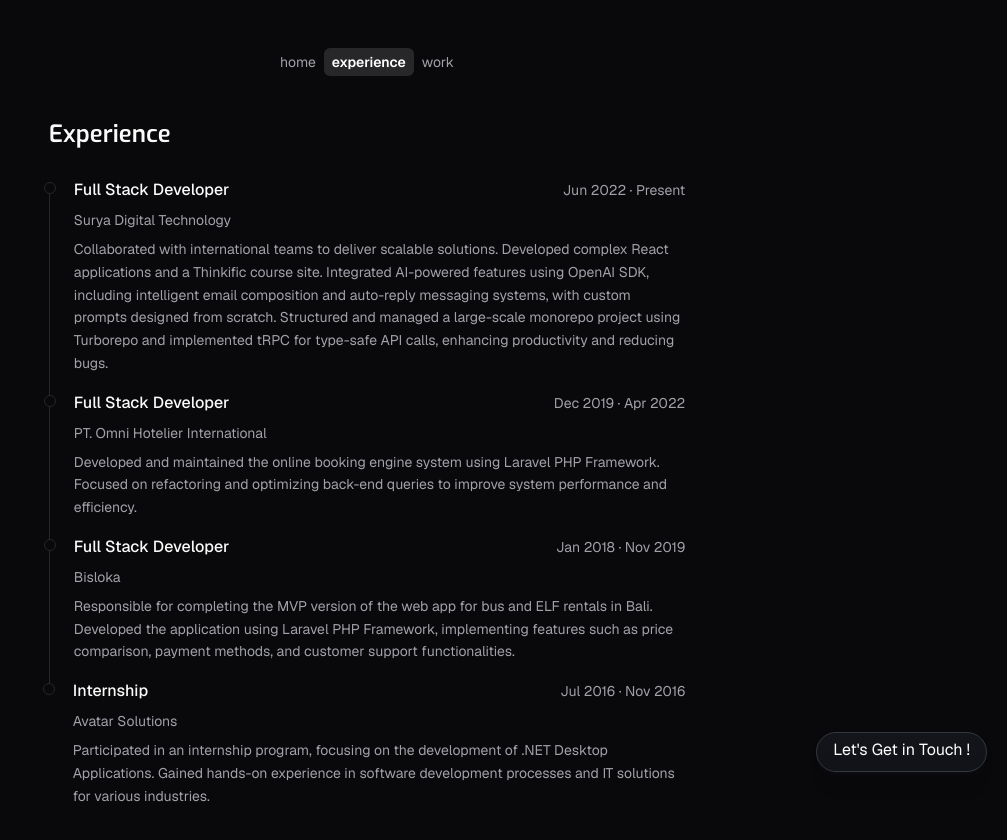
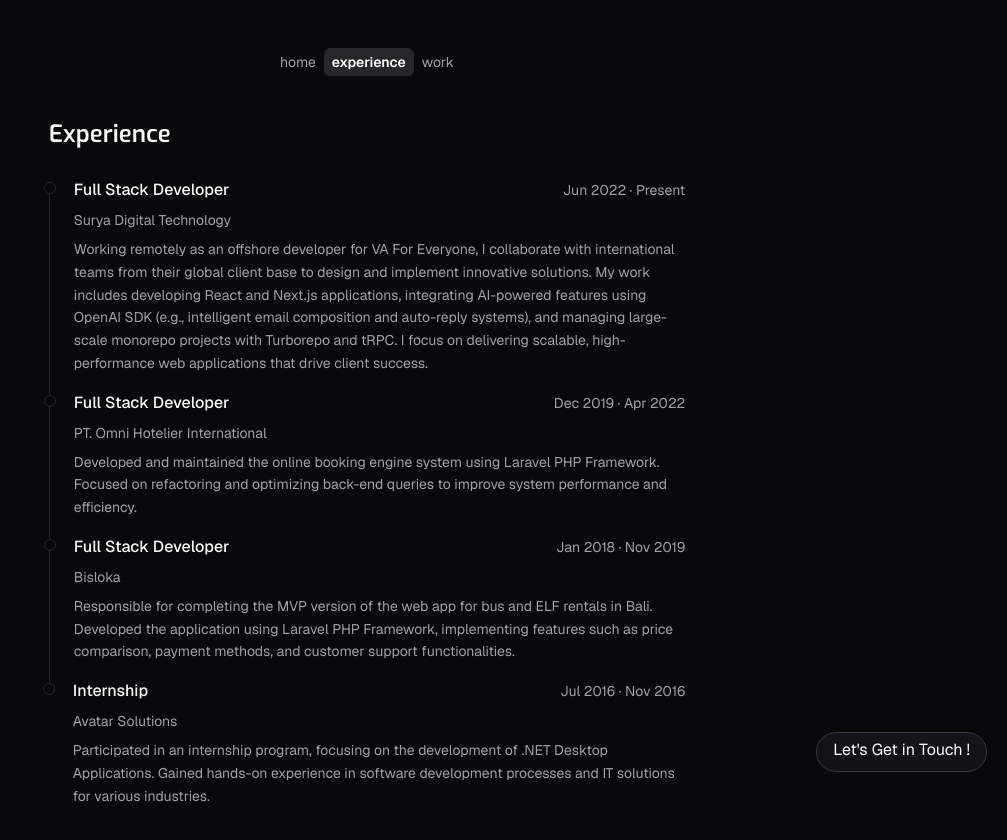
Before and after one commit to dodycode/v4, a Next.js app: page /experience in a window 1280 px wide. Shown: the top 840 px of the page, without its empty margins (273-1280 px from the left). Built offline with nearby package versions, Linux system fonts and the light colour scheme.

Commit message:
chore: headline and exp

```diff
--- a/src/app/page.tsx
+++ b/src/app/page.tsx
@@ -54,7 +54,7 @@ export default function Home() {
         >
           Surya Digital Technology
         </LinkPreview>{" "}
-        where I am hired as an offshore developer for one of their clients,{" "}
+        where I am hired as an offshore developer for{" "}
         <LinkPreview
           url="https://vaforeveryone.com.au/"
           className="hover:text-muted-foreground font-semibold transition-colors"
@@ -66,17 +66,8 @@ export default function Home() {
       </div>
 
       <div className="text-base leading-relaxed">
-        I collaborate with international teams at{" "}
-        <LinkPreview
-          url="https://vaforeveryone.com.au/"
-          className="hover:text-muted-foreground font-semibold transition-colors"
-          imageSrc="/assets/images/experiences/vafe.png"
-          isStatic
-        >
-          VA For Everyone
-        </LinkPreview>{" "}
-        to design and implement innovative solutions that meet client needs and
-        drive business growth.
+        I collaborate with international teams from their global client base to
+        design and implement innovative solutions.
       </div>
 
       <p className="text-sm text-neutral-700">
--- a/src/collections/experiences.json
+++ b/src/collections/experiences.json
@@ -3,7 +3,7 @@
     "dates": "Jun 2022 · Present",
     "role": "Full Stack Developer",
     "company": "Surya Digital Technology",
-    "description": "Collaborated with international teams to deliver scalable solutions. Developed complex React applications and a Thinkific course site. Integrated AI-powered features using OpenAI SDK, including intelligent email composition and auto-reply messaging systems, with custom prompts designed from scratch. Structured and managed a large-scale monorepo project using Turborepo and implemented tRPC for type-safe API calls, enhancing productivity and reducing bugs.",
+    "description": "Working remotely as an offshore developer for VA For Everyone, I collaborate with international teams from their global client base to design and implement innovative solutions. My work includes developing React and Next.js applications, integrating AI-powered features using OpenAI SDK (e.g., intelligent email composition and auto-reply systems), and managing large-scale monorepo projects with Turborepo and tRPC. I focus on delivering scalable, high-performance web applications that drive client success.",
     "url": "https://suryadt.co.id"
   },
   {
```
